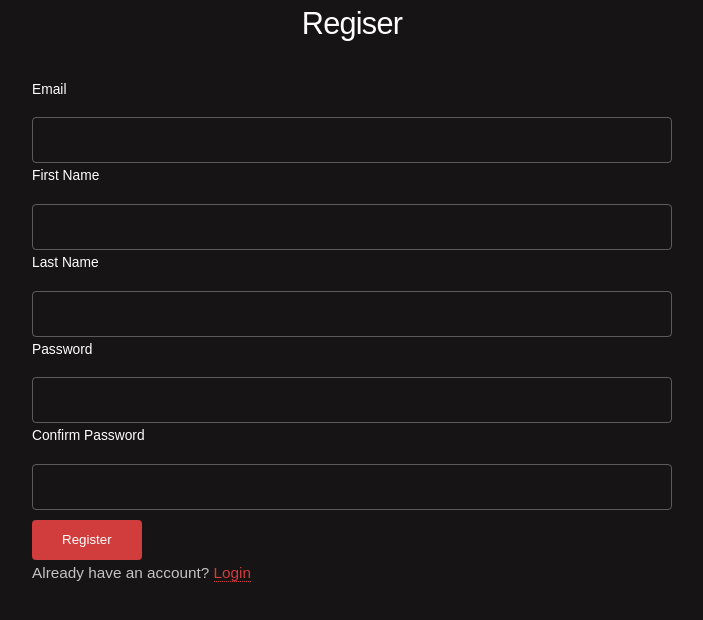
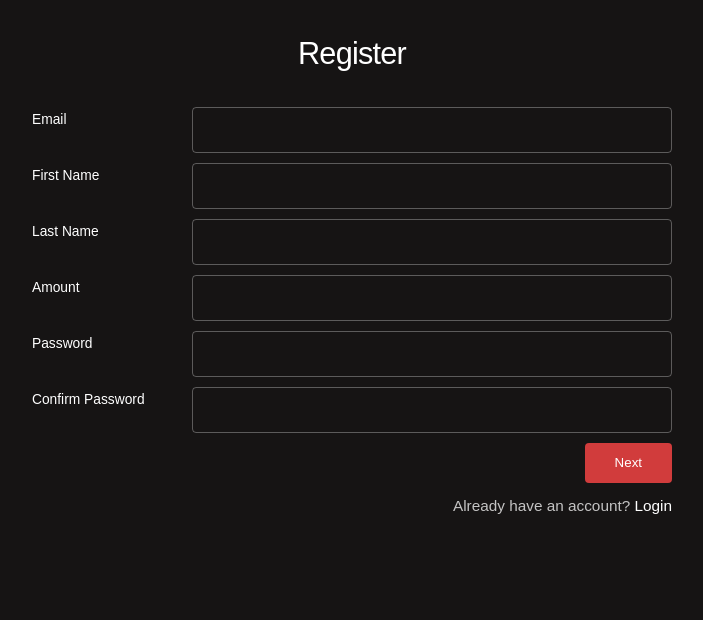
Before and after one commit to DangJinling/hype-advisor, a React (Create React App) app in the folder client/: page /#/register in a window 1280 px wide. Shown: the top 620 px of the page, without its empty margins (288-991 px from the left). Built offline with nearby package versions, Linux system fonts and the light colour scheme; a web font is replaced by a local one.

Commit message:
add agreement page

```diff
--- a/client/package.json
+++ b/client/package.json
@@ -17,6 +17,7 @@
     "react-alert-template-basic": "^1.0.0",
     "react-bootstrap": "^1.0.0-beta.9",
     "react-dom": "^16.8.6",
+    "react-pdf-js": "^5.1.0",
     "react-redux": "^7.1.0",
     "react-router-dom": "^5.0.1",
     "react-scripts": "3.0.1",
--- a/client/src/App.js
+++ b/client/src/App.js
@@ -3,6 +3,7 @@ import './App.css';
 import Scrollex from './components/hypeAdvisor/Scrollex';
 import Login from './components/hypeAdvisor/Login';
 import Register from './components/hypeAdvisor/Register';
+import Agreement from './components/hypeAdvisor/Agreement';
 import { HashRouter as Router, Route, Switch, Redirect } from 'react-router-dom';
 
 export class App extends Component {
@@ -16,6 +17,7 @@ export class App extends Component {
           <Route exact path='/' component={Scrollex} />
           <Route exact path='/login' component={Login} />
           <Route exact path='/register' component={Register} />
+          <Route exact path='/agreement' component={Agreement} />
         </Switch>
       </Router>
     )
--- /dev/null
+++ b/client/src/components/hypeAdvisor/Agreement.css
@@ -0,0 +1,28 @@
+label {
+    color: #ffffff;
+    display: inline;
+    font-size: 0.9em;
+    font-weight: 300;
+    margin: 0 2em 1em 0;
+}
+
+li {
+    display: inline;
+}
+
+a {
+    transition: border-color 0.2s ease-in-out, color 0.2s ease-in-out;
+    border-bottom: 0;
+    color: #ffffff;
+    text-decoration: none;
+}
+
+a:hover {
+    color: #e85151 !important;
+    border-bottom-color: transparent;
+}
+
+.PaginationFooter {
+    text-align: right;
+    margin-top: 10px;
+}
--- /dev/null
+++ b/client/src/components/hypeAdvisor/Agreement.js
@@ -0,0 +1,127 @@
+import React, { Component } from 'react';
+import { Redirect } from 'react-router-dom';
+import PDF from 'react-pdf-js';
+import { register } from '../../actions/auth';
+import pdfFile from '../../asset/Terms and Conditions.pdf';
+import './Agreement.css';
+
+export class Agreement extends Component {
+    state = {
+        numPages: null,
+        loaded: false,
+        currentPage: 1,
+        agreeMentRaion: "agree",
+        RedirectStatus: false,
+        RedirectPath: null,
+    }
+
+    onDocumentComplete = numPages => {
+        this.setState({ numPages, loaded: numPages ? true:false });
+    };
+
+    onSubmit = e => {
+        e.preventDefault();
+        // this.props.location.state.data
+        const { agreeMentRaion } = this.state;
+        if("agree" === agreeMentRaion){
+            const data = this.props.location.state.data;
+            const dataObj = JSON.parse(data);
+            if(dataObj.first_name && dataObj.last_name && dataObj.password && dataObj.email && dataObj.amount){
+                const response = register(data);
+                response.then(result => {
+                    if (result.statusText === 'OK') {
+                        this.setState({ registerSuccess: true });
+                    }
+                })
+            }else{
+                this.setState({ RedirectStatus: true, RedirectPath: "register"});
+            }
+
+        }else if("deny" === agreeMentRaion){
+            this.setState({ RedirectStatus: true, RedirectPath: "#"});
+        }
+    }
+
+    onChange = e => {
+        this.setState({ [e.target.name]: e.target.value })
+    }
+
+    onRadioChange = e => {
+        console.log("----")
+    }
+
+    setPage = (page) => {
+        const { numPages } = this.state;
+        let currentPage = page;
+        if(page > numPages && page < 0 ){
+            currentPage = 1;
+        }
+        this.setState({ currentPage})
+    }
+
+    renderPagination = (page, pages) => {
+        if (!pages && pages === 1) {
+            return null;
+        }
+        let previousButton = (
+            <li className="previous" onClick={() => this.setPage(page - 1)}>
+                <a href="javascript:;"><i className="fa fa-arrow-left"></i> Previous</a>
+            </li>
+        );
+        let nextButton = (
+            <li className="next" onClick={() => this.setPage(page + 1)}>
+                <a href="javascript:;">Next <i className="fa fa-arrow-right"></i></a>
+            </li>
+        );
+        return (
+            <div className="PaginationFooter">
+                <ul className="pager">
+                    { page !== 1 && previousButton}
+                    { page != pages && nextButton}
+                </ul>
+            </div>
+        );
+    }
+
+    renderForm = () => {
+        const { agreeMentRaion } = this.state;
+        return (
+            <form onSubmit={this.onSubmit}>
+                <div style={{marginTop:20}}>
+                    <label><input name="agreeMentRaion" type="radio" value="agree" onClick={this.onChange} checked={agreeMentRaion === 'agree'}/>Agree</label>
+                    <label><input name="agreeMentRaion" type="radio" value="deny" onClick={this.onChange} checked={agreeMentRaion === 'deny'}/>Deny</label>
+                    <div style={{float:'right'}}>
+                        <button type='submit' className="button primary">Submit</button>
+                    </div>
+                </div>
+            </form>
+        )
+    }
+
+
+
+
+    render() {
+        const { currentPage, loaded, numPages, RedirectStatus, RedirectPath }  = this.state;
+        if (RedirectStatus && RedirectPath) {
+            const path = `/${RedirectPath}`;
+            return <Redirect to={path} />;
+        }
+        return (
+            <div style={{width:612, margin: '20px auto'}}>
+                {!loaded ?
+                    <span>loading...</span>
+                    :
+                    null
+                }
+                <div style={{ overflowY:'auto', overflowX:"hidden", height:580}}>
+                    <PDF file={pdfFile} onDocumentComplete={this.onDocumentComplete} page={currentPage} />
+                </div>
+                {numPages > 1 && this.renderPagination(currentPage, numPages)}
+                {numPages && this.renderForm()}
+            </div>
+        )
+    }
+}
+
+export default Agreement
--- a/client/src/components/hypeAdvisor/Register.js
+++ b/client/src/components/hypeAdvisor/Register.js
@@ -12,12 +12,13 @@ export class Register extends Component {
         email: '',
         password: '',
         password2: '',
+        amount: '',
         registerSuccess: false,
     }
 
     onSubmit = e => {
         e.preventDefault();
-        const { first_name, last_name, email, password, password2 } = this.state;
+        const { first_name, last_name, email, password, password2, amount } = this.state;
         if (password !== password2) {
             this.props.createMessage({ passwordNotMatch: 'Password do not match.' })
         } else {
@@ -25,17 +26,13 @@ export class Register extends Component {
                 first_name,
                 last_name,
                 password,
-                email
+                email,
+                amount
             }
-            const body = JSON.stringify(newUser);
-            const response = register(body);
-            response.then(result => {
-                if (result.statusText === 'OK') {
-                    this.setState({ registerSuccess: true });
-                }
-            })
+            this.props.history.push({ pathname:'/agreement',state:{data : JSON.stringify(newUser) } })
         }
     }
+
 
     onChange = e => {
         this.setState({ [e.target.name]: e.target.value })
@@ -46,11 +43,12 @@ export class Register extends Component {
         if (registerSuccess) {
             return <Redirect to='/login' />;
         }
-        const { first_name, last_name, email, password, password2 } = this.state;
+        const { first_name, last_name, email, password, password2, amount } = this.state;
         return (
-            <div style={{ width: '50%', margin: '0 auto' }}>
+
+            <div style={{ width: '50%', margin: '0 auto', paddingTop:30 }}>
                 <div className='card card-body mt-5'>
-                    <h2 className='text-center' style={{ textAlign: 'center' }}>Regiser</h2>
+                    <h2 className='text-center' style={{ textAlign: 'center' }}>Register</h2>
                     <form onSubmit={this.onSubmit}>
                         {/* <div className='form-group'>
                             <label>Username</label>
@@ -62,7 +60,7 @@ export class Register extends Component {
                                 value={username}
                             />
                         </div> */}
-                        <div className='col-6 col-12-xsmall'>
+                        <div className='col-6 col-12-xsmall' style={{display:'flex',flexDirection:'row',marginTop: 10 }}>
                             <label>Email</label>
                             <input
                                 type='email'
@@ -72,7 +70,7 @@ export class Register extends Component {
                                 value={email}
                             />
                         </div>
-                        <div className='form-group'>
+                        <div className='form-group' style={{display:'flex',flexDirection:'row',marginTop: 10 }}>
                             <label>First Name</label>
                             <input
                                 type='text'
@@ -82,7 +80,7 @@ export class Register extends Component {
                                 value={first_name}
                             />
                         </div>
-                        <div className='form-group'>
+                        <div className='form-group' style={{display:'flex',flexDirection:'row',marginTop: 10 }}>
                             <label>Last Name</label>
                             <input
                                 type='text'
@@ -92,7 +90,17 @@ export class Register extends Component {
                                 value={last_name}
                             />
                         </div>
-                        <div className='form-group'>
+                        <div className='form-group' style={{display:'flex',flexDirection:'row',marginTop: 10 }}>
+                            <label>Amount</label>
+                            <input
+                                type='text'
+                                className='form-control'
+                                name='amount'
+                                onChange={this.onChange}
+                                value={amount}
+                            />
+                        </div>
+                        <div className='form-group' style={{display:'flex',flexDirection:'row',marginTop: 10 }}>
                             <label>Password</label>
                             <input
                                 type='password'
@@ -102,7 +110,7 @@ export class Register extends Component {
                                 value={password}
                             />
                         </div>
-                        <div className='form-group'>
+                        <div className='form-group' style={{display:'flex',flexDirection:'row',marginTop: 10 }}>
                             <label>Confirm Password</label>
                             <input
                                 type='password'
@@ -112,12 +120,15 @@ export class Register extends Component {
                                 value={password2}
                             />
                         </div>
-                        <div className='form-group' style={{ marginTop: 10 }}>
+                        <div className='form-group' style={{ marginTop: 10, textAlign:'right' }}>
+                            {/* <Link to='/agreement' >
+                                <button type='button' className="button primary">Next</button>
+                            </Link> */}
                             <button type='submit' className="button primary">
-                                Register
+                                Next
                             </button>
                         </div>
-                        <p>
+                        <p style={{ marginTop: 10, textAlign:'right' }}>
                             Already have an account? <Link to='/login'>Login</Link>
                         </p>
                     </form>
--- a/client/src/components/hypeAdvisor/main.css
+++ b/client/src/components/hypeAdvisor/main.css
@@ -61,12 +61,12 @@ input::-moz-focus-inner {
 	padding: 0;
 }
 
-input, select, textarea {
+/* input, select, textarea {
 	-moz-appearance: none;
 	-webkit-appearance: none;
 	-ms-appearance: none;
 	appearance: none;
-}
+} */
 
 /* Basic */
 
@@ -2218,6 +2218,7 @@ input, select, textarea {
 		font-size: 0.9em;
 		font-weight: 300;
 		margin: 0 0 1em 0;
+		width: 28%;
 	}
 
 	input[type="text"],
@@ -2294,8 +2295,9 @@ input, select, textarea {
 		padding: 0.75em 1em;
 	}
 
-	input[type="checkbox"],
-	input[type="radio"] {
+	input[type="checkbox"]
+	/* input[type="radio"]  */
+	{
 		-moz-appearance: none;
 		-webkit-appearance: none;
 		-ms-appearance: none;
```
Also changed, not shown: 1 other file (tests, documents, lock files or other folders).
